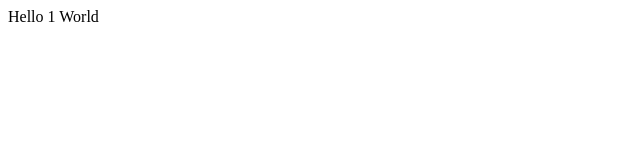
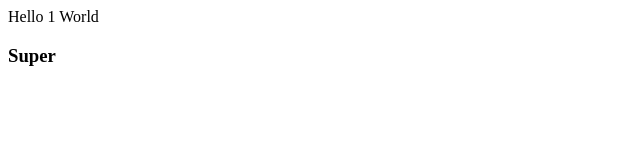
Before and after one commit to StasGagin/eco-shop, a plain HTML site: page index.html in a window 1280 px wide. Shown: the full height of the page, 0-640 px from the left. Drawn offline with Linux system fonts and the light colour scheme.

Commit message:
Update index.html

```diff
--- a/index.html
+++ b/index.html
@@ -1 +1,2 @@
 <card:h1>Hello  1  World<card:h1>
+  <h3>Super<h3>
```
